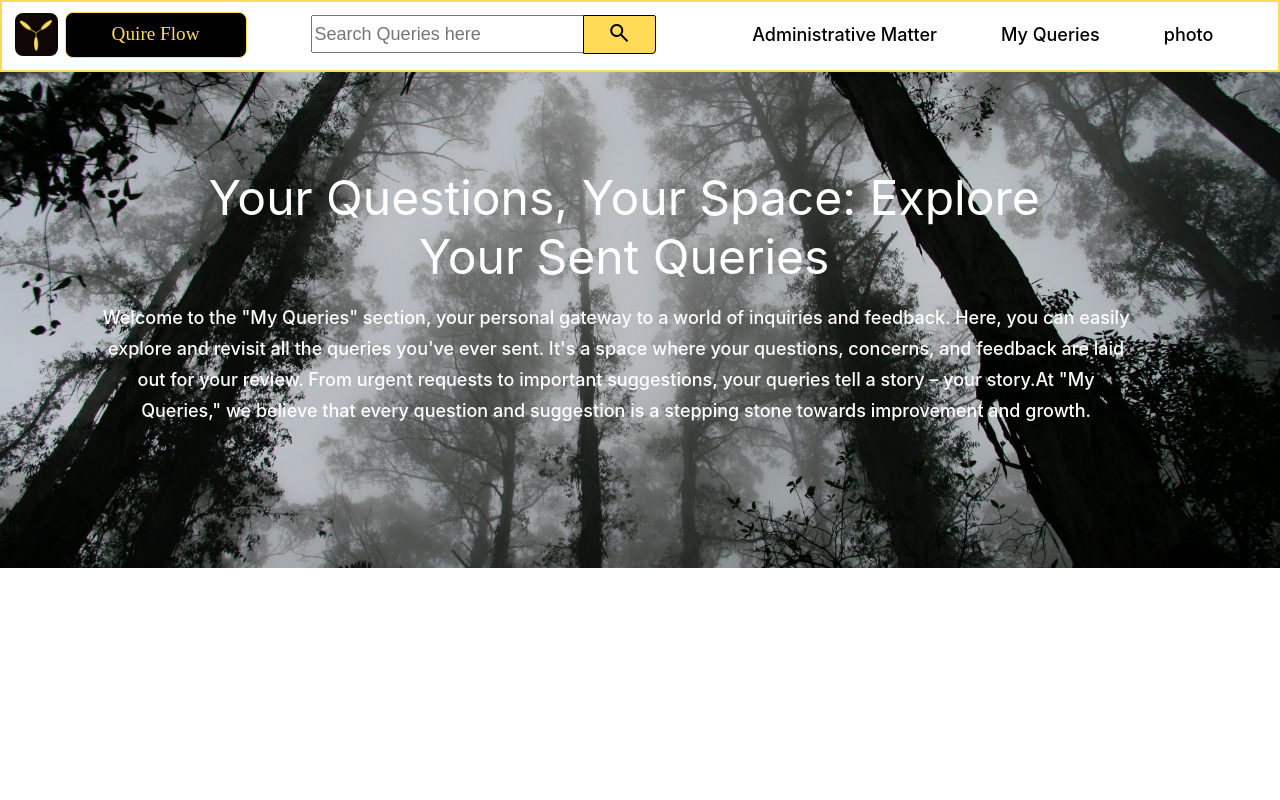
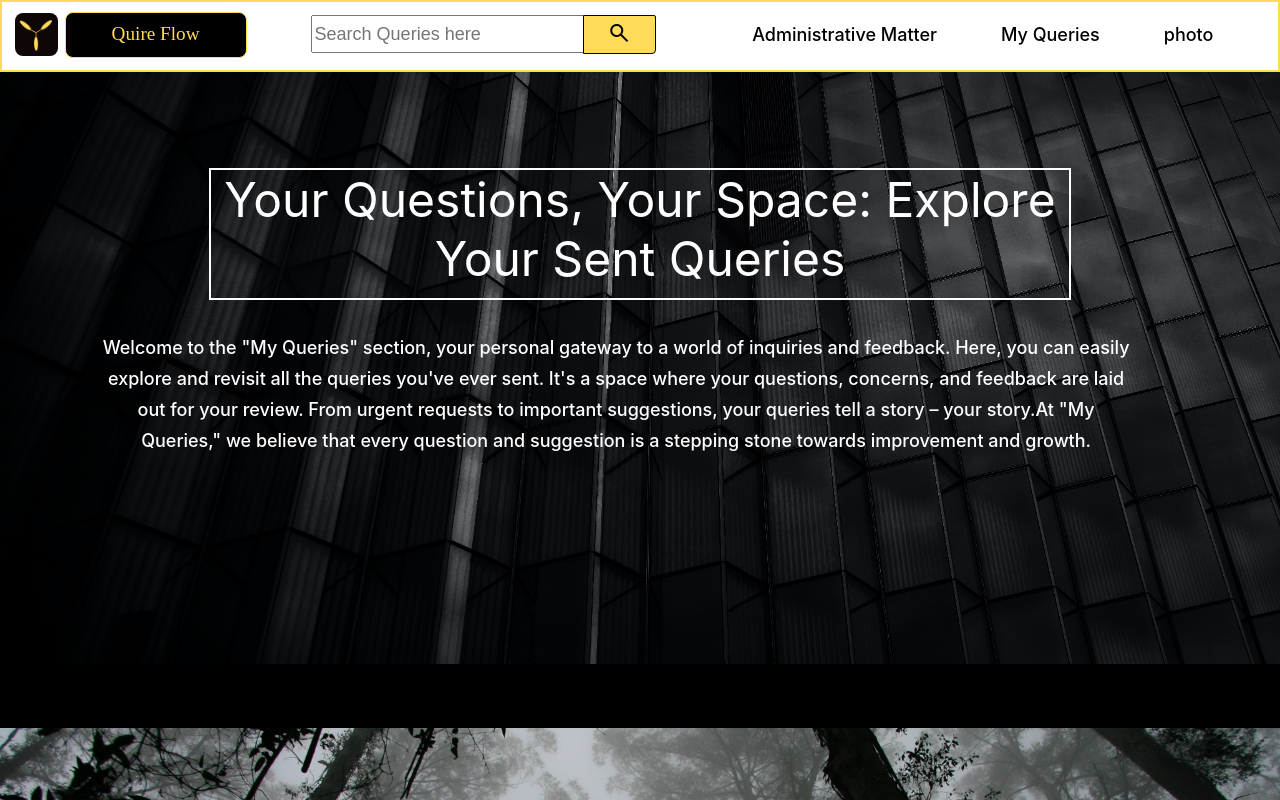
Before and after one commit to gauravgautam00/Quire_Flow, a React (Create React App) app in the folder client/: page /my_queries in a window 1280 px wide. Shown: the top 800 px of the page. Built offline with nearby package versions, Linux system fonts and the light colour scheme.

Commit message:
started parallax effect

```diff
--- a/client/src/Components/My_Queries.jsx
+++ b/client/src/Components/My_Queries.jsx
@@ -1,23 +1,93 @@
-import React from "react";
+import React, { useRef } from "react";
 
 const My_Queries = () => {
+  const tagLine = useRef(null);
+  const para = useRef(null);
+  const tagLine_inner = useRef(null);
+
+  window.onscroll = () => {
+    const curScroll = window.scrollY;
+    console.log(curScroll, curScroll / 100 - 1);
+    if (tagLine.current && tagLine_inner.current) {
+      // tagLine.current.style.transform = `translate(0px, ${window.scrollY}px)`;
+      if (curScroll >= 679.3333129882812) {
+        tagLine.current.style.backgroundColor = "black";
+        tagLine.current.style.transform = `translate(0px , 679px) `;
+        tagLine.current.style.width = `calc(-858px + ${1.5 * curScroll}px)`;
+      } else if (curScroll >= 490) {
+        tagLine.current.style.backgroundColor = "rgba(255, 255, 255, 0.01)";
+        // tagLine.current.style.transform = `translate(0px, 0px)`;
+        tagLine.current.style.transform = `translate(0px, ${window.scrollY}px)`;
+      } else if (curScroll >= 200) {
+        tagLine.current.style.backgroundColor = "rgba(255, 255, 255, 0.01)";
+        tagLine.current.style.transform = `translate(0px, ${window.scrollY}px)`;
+
+        tagLine_inner.current.style.visibility = "hidden";
+        tagLine_inner.current.style.opacity = "0";
+        tagLine.current.style.border = "2px solid";
+        tagLine.current.style.borderRadius = `${curScroll - 100}%`;
+        tagLine.current.style.width = `calc(858px - ${1.5 * curScroll}px)`;
+      } else {
+        tagLine.current.style.backgroundColor = "rgba(255, 255, 255, 0.01)";
+        tagLine.current.style.transform = `translate(0px, ${window.scrollY}px)`;
+
+        tagLine.current.style.width = `calc(858px - ${curScroll}px`;
+        tagLine_inner.current.style.visibility = "visible";
+        tagLine_inner.current.style.opacity = "1";
+        tagLine_inner.current.innerText =
+          "Your Questions, Your Space: Explore Your Sent Queries";
+
+        tagLine.current.style.borderRadius = "0%";
+        tagLine.current.style.height = "8rem";
+      }
+    }
+
+    //para
+    //para
+    //para
+    //para
+    if (para.current) {
+      para.current.style.transform = `translate(0px ,${window.scrollY}px)`;
+
+      if (curScroll >= 100) {
+        // para.current.style.display   = "none";
+        para.current.style.visibility = "hidden";
+        para.current.style.opacity = "0";
+      } else {
+        para.current.style.visibility = "visible";
+        para.current.style.opacity = "1";
+        para.current.style.display = "block";
+      }
+
+      if (curScroll >= 178) {
+        para.current.style.display = "none";
+      } else {
+        para.current.style.display = "block";
+      }
+    }
+  };
+
   return (
-    <div id="my_queries_container">
-      <div id="my_queries_container_tagLine">
-        Your Questions, Your Space: Explore Your Sent Queries
+    <>
+      <div id="my_queries_container">
+        <div id="my_queries_container_tagLine" ref={tagLine}>
+          <span id="my_queries_container_tagLine_inner" ref={tagLine_inner}>
+            Your Questions, Your Space: Explore Your Sent Queries
+          </span>
+        </div>
+        <div id="my_queries_container_para" ref={para}>
+          Welcome to the "My Queries" section, your personal gateway to a world
+          of inquiries and feedback. Here, you can easily explore and revisit
+          all the queries you've ever sent. It's a space where your questions,
+          concerns, and feedback are laid out for your review. From urgent
+          requests to important suggestions, your queries tell a story – your
+          story.At "My Queries," we believe that every question and suggestion
+          is a stepping stone towards improvement and growth.
+        </div>
       </div>
-      <div id="my_queries_container_para">
-        Welcome to the "My Queries" section, your personal gateway to a world of
-        inquiries and feedback. Here, you can easily explore and revisit all the
-        queries you've ever sent. It's a space where your questions, concerns,
-        and feedback are laid out for your review. From urgent requests to
-        important suggestions, your queries tell a story – your story.At "My
-        Queries," we believe that every question and suggestion is a stepping
-        stone towards improvement and growth.
-      </div>
-
-      <div id="randomSpace">l</div>
-    </div>
+      <div id="my_queries_container_firstSecondGap"></div>
+      <div id="my_queries_container_second"></div>
+    </>
   );
 };
 
--- a/client/src/index.css
+++ b/client/src/index.css
@@ -1420,19 +1420,25 @@ code {
 /* My Queries Container */
 
 #my_queries_container {
-  background: url(../public/Images/phoebe-strafford-EBbP0Wrbmqs-unsplash.jpg)
+  background: url(../public/Images/samuel-scalzo-xyuYk9oLA8I-unsplash.jpg)
     no-repeat left/cover;
-  height: 31rem;
+  height: 37rem;
   padding: 0.1px;
+  text-align: center;
 }
 #my_queries_container_tagLine {
   color: white;
-  margin-top: 0rem;
+  /* margin-top: 0rem; */
   font-size: xxx-large;
+
+  margin: 0 auto;
   margin-top: 6rem;
-  margin-left: 12rem;
+  /* margin-left: 12rem; */
   text-align: center;
-  width: 54rem;
+  width: 858px;
+}
+#my_queries_container_tagLine_inner {
+  /* transition: visibility 0.7s ease-out, opacity 0.7s ease-out; */
 }
 #my_queries_container_para {
   color: white;
@@ -1441,9 +1447,22 @@ code {
   font-weight: 500;
   font-size: large;
   line-height: 31px;
-  margin-top: 1rem;
+  margin-top: 2rem;
   text-align: center;
   width: 65rem;
+  transition: visibility 2s ease-out, opacity 2s ease-out;
+}
+#my_queries_container_firstSecondGap {
+  background-color: black;
+  height: 4rem;
+  z-index: 1;
+  position: relative;
+}
+#my_queries_container_second {
+  /* margin-top: 1rem; */
+  background: url(../public/Images/phoebe-strafford-EBbP0Wrbmqs-unsplash.jpg)
+    no-repeat left/cover;
+  height: 37rem;
 }
 
 /* My Queries Container */
@@ -1462,5 +1481,5 @@ code {
 /* GLOBAL CSS */ /* GLOBAL CSS */ /* GLOBAL CSS */ /* GLOBAL CSS */ /* GLOBAL CSS */ /* GLOBAL CSS */ /* GLOBAL CSS */ /* GLOBAL CSS */ /* GLOBAL CSS */ /* GLOBAL CSS */ /* GLOBAL CSS */
 
 #randomSpace {
-  margin-top: 40rem;
+  margin-top: 180rem;
 }
```
Also changed, not shown: client/public/Images/samuel-scalzo-xyuYk9oLA8I-unsplash.jpg (added).
